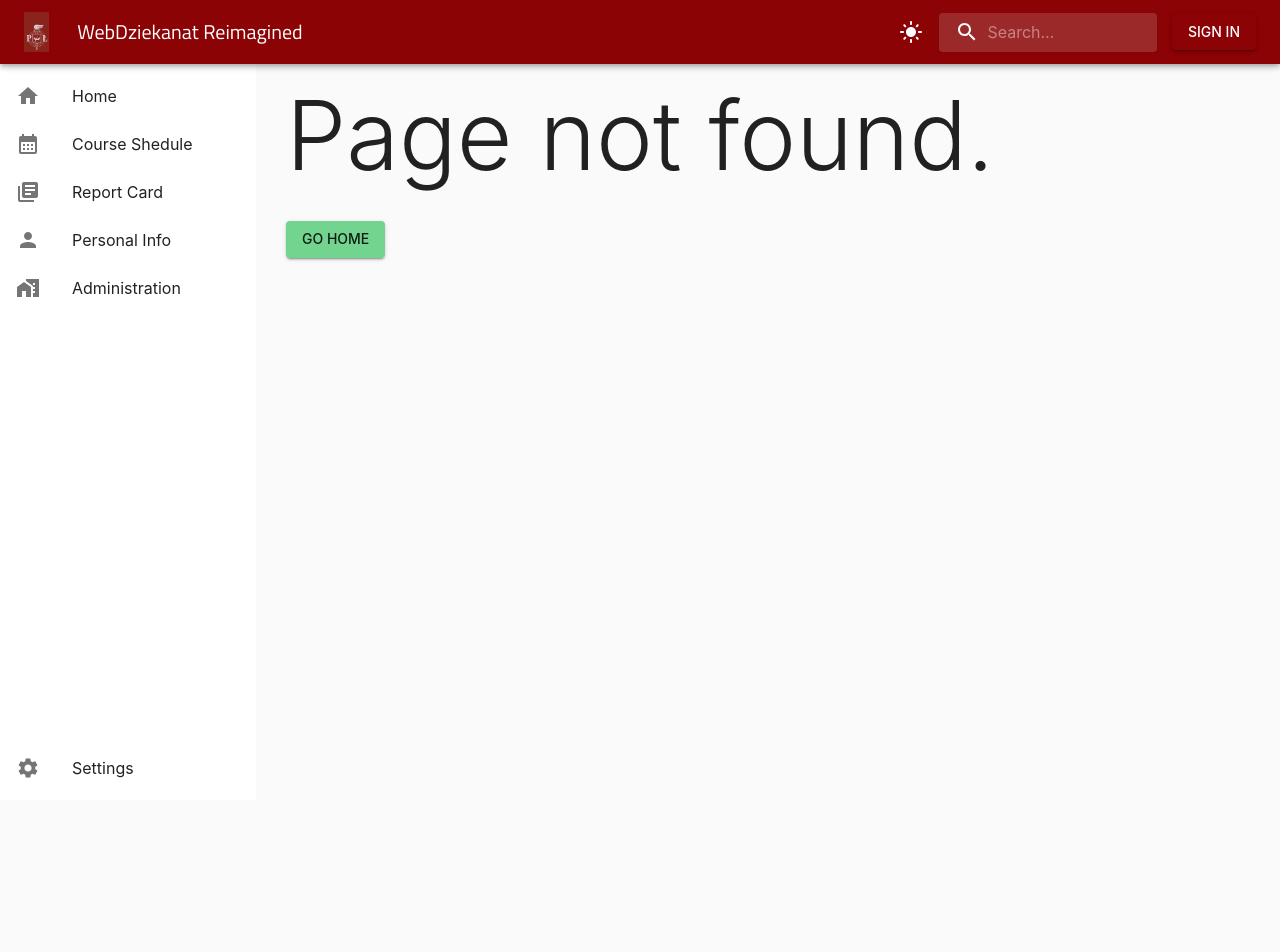
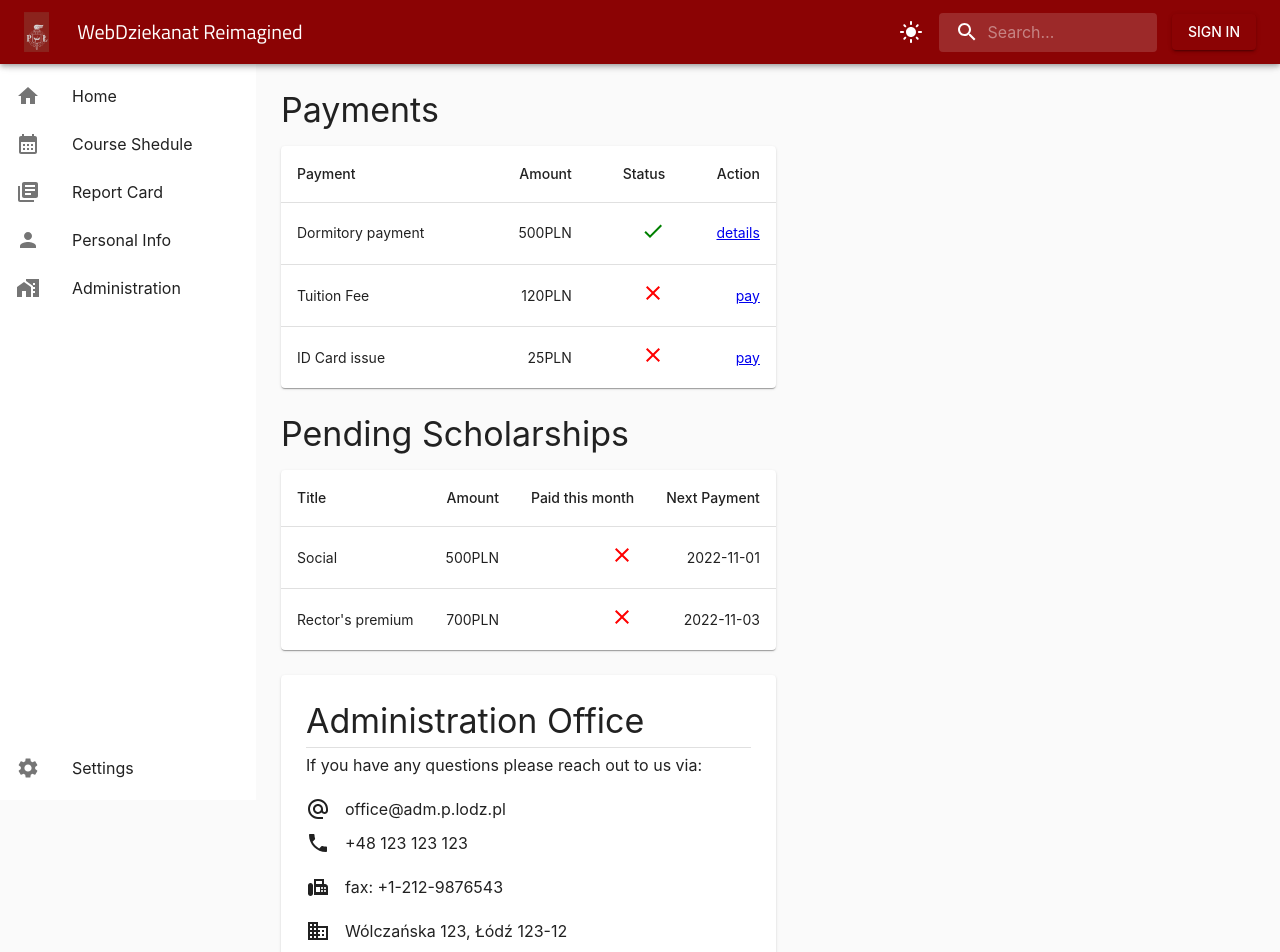
Before and after one commit to wojtek-kowalczyk/webdziekanat-reimagined, a React (Create React App) app: page /administration in a window 1280 px wide. Before the commit this address had no page. Shown: the top 952 px of the page. Before the commit the page ends 800 px from the top, so only its background shows below. Built offline with nearby package versions, Linux system fonts and the light colour scheme.

Commit message:
adm page

```diff
--- a/src/App.tsx
+++ b/src/App.tsx
@@ -25,6 +25,7 @@ import CourseSchedule from "./components/course-schedule";
 import PersonalData from "./components/personal-data";
 import ReportCard from "./components/report-card";
 import SettingsPanel from "./components/settings";
+import Administration from "./components/adnimistration";
 
 const ColorModeContext = React.createContext({ toggleColorMode: () => {} });
 
@@ -107,6 +108,7 @@ function App() {
               <Route path="/personal" element={<PersonalData/>} />
               <Route path="/reportcard" element={<ReportCard/>} />
               <Route path="/settings" element={<SettingsPanel/>} />
+              <Route path="/administration" element={<Administration/>} />
               <Route path="*" element={<PageNotFound />} />
             </Routes>
           </Box>
--- /dev/null
+++ b/src/components/adnimistration.tsx
@@ -0,0 +1,188 @@
+import * as React from "react";
+import Table from "@mui/material/Table";
+import TableBody from "@mui/material/TableBody";
+import TableCell from "@mui/material/TableCell";
+import TableContainer from "@mui/material/TableContainer";
+import TableHead from "@mui/material/TableHead";
+import TableRow from "@mui/material/TableRow";
+import Paper from "@mui/material/Paper";
+import DoneIcon from "@mui/icons-material/Done";
+import CloseIcon from "@mui/icons-material/Close";
+import { Box, Card, Divider, Typography } from "@mui/material";
+import { Link } from "react-router-dom";
+
+const rowsForPayments = [
+  { text: "Dormitory payment", amount: 500, status: true },
+  { text: "Tuition Fee", amount: 120, status: false },
+  { text: "ID Card issue", amount: 25, status: false },
+];
+
+function Payments() {
+  return (
+    <Box sx={{ margin: "25px" }}>
+      <Typography variant="h4" sx={{ marginBottom: "15px" }}>
+        Payments
+      </Typography>
+      <TableContainer component={Paper}>
+        <Table sx={{ minWidth: 450 }} aria-label="simple table">
+          <TableHead>
+            <TableRow>
+              <TableCell>Payment</TableCell>
+              <TableCell align="right">Amount</TableCell>
+              <TableCell align="right">Status</TableCell>
+              <TableCell align="right">Action</TableCell>
+            </TableRow>
+          </TableHead>
+          <TableBody>
+            {rowsForPayments.map((row) => (
+              <TableRow
+                key={row.text}
+                sx={{ "&:last-child td, &:last-child th": { border: 0 } }}
+              >
+                <TableCell>{row.text}</TableCell>
+                <TableCell align="right">{row.amount}PLN</TableCell>
+                <TableCell
+                  sx={{
+                    fontWeight: "bold",
+                    color: row.status ? "green" : "red",
+                  }}
+                  align="right"
+                >
+                  {row.status && <DoneIcon />}
+                  {!row.status && <CloseIcon />}
+                </TableCell>
+                <TableCell align="right">
+                  <Link to="">{row.status ? "details" : "pay"}</Link>
+                </TableCell>
+              </TableRow>
+            ))}
+          </TableBody>
+        </Table>
+      </TableContainer>
+    </Box>
+  );
+}
+
+const rowsForScholarships = [
+  { text: "Social", amount: 500, status: false, nextPaymentDate: "2022-11-01" },
+  {
+    text: "Rector's premium",
+    amount: 700,
+    status: false,
+    nextPaymentDate: "2022-11-03",
+  },
+];
+
+function Scholarships() {
+  return (
+    <Box sx={{ margin: "25px" }}>
+      <Typography variant="h4" sx={{ marginBottom: "15px" }}>
+        Pending Scholarships
+      </Typography>
+      <TableContainer component={Paper}>
+        <Table sx={{ minWidth: 250 }} aria-label="simple table">
+          <TableHead>
+            <TableRow>
+              <TableCell>Title</TableCell>
+              <TableCell align="right">Amount</TableCell>
+              <TableCell align="right">Paid this month</TableCell>
+              <TableCell align="right">Next Payment</TableCell>
+            </TableRow>
+          </TableHead>
+          <TableBody>
+            {rowsForScholarships.map((row) => (
+              <TableRow
+                key={row.text}
+                sx={{ "&:last-child td, &:last-child th": { border: 0 } }}
+              >
+                <TableCell>{row.text}</TableCell>
+                <TableCell align="right">{row.amount}PLN</TableCell>
+                <TableCell
+                  sx={{
+                    fontWeight: "bold",
+                    color: row.status ? "green" : "red",
+                  }}
+                  align="right"
+                >
+                  {row.status && <DoneIcon />}
+                  {!row.status && <CloseIcon />}
+                </TableCell>
+                <TableCell align="right">{row.nextPaymentDate}</TableCell>
+              </TableRow>
+            ))}
+          </TableBody>
+        </Table>
+      </TableContainer>
+    </Box>
+  );
+}
+
+import AlternateEmailIcon from "@mui/icons-material/AlternateEmail";
+import PhoneIcon from '@mui/icons-material/Phone';
+import BusinessIcon from '@mui/icons-material/Business';
+import FaxIcon from '@mui/icons-material/Fax';
+
+export default function Administration() {
+  return (
+    <Box>
+      <Payments />
+      <Scholarships />
+      <Card sx={{ margin: "25px", padding: "25px" }} aria-label="contact">
+        <Typography variant="h4">Administration Office</Typography>
+        {/* <Divider sx={{marginLeft: "25px", marginRight: "25px"}} />  */}
+        <Divider sx={{ marginY: "5px" }} />
+        <Typography variant="body1">
+          If you have any questions please reach out to us via:
+        </Typography>
+
+        <Box
+          sx={{
+            display: "flex",
+            flexDirection: "row",
+            alignItems: "center",
+            paddingTop: "20px",
+          }}
+        >
+          <AlternateEmailIcon sx={{ marginRight: "15px" }} />
+          <Typography>office@adm.p.lodz.pl</Typography>
+        </Box>
+
+        <Box
+          sx={{
+            display: "flex",
+            flexDirection: "row",
+            alignItems: "center",
+            paddingY: "10px",
+          }}
+        >
+          <PhoneIcon sx={{ marginRight: "15px" }} />
+          <Typography>+48 123 123 123</Typography>
+        </Box>
+
+        <Box
+          sx={{
+            display: "flex",
+            flexDirection: "row",
+            alignItems: "center",
+            paddingY: "10px",
+          }}
+        >
+          <FaxIcon sx={{ marginRight: "15px" }} />
+          <Typography>fax: +1-212-9876543</Typography>
+        </Box>
+
+        <Box
+          sx={{
+            display: "flex",
+            flexDirection: "row",
+            alignItems: "center",
+            paddingY: "10px",
+          }}
+        >
+          <BusinessIcon sx={{ marginRight: "15px" }} />
+          <Typography>Wólczańska 123, Łódź 123-12</Typography>
+        </Box>
+      </Card>
+    </Box>
+  );
+}
```
